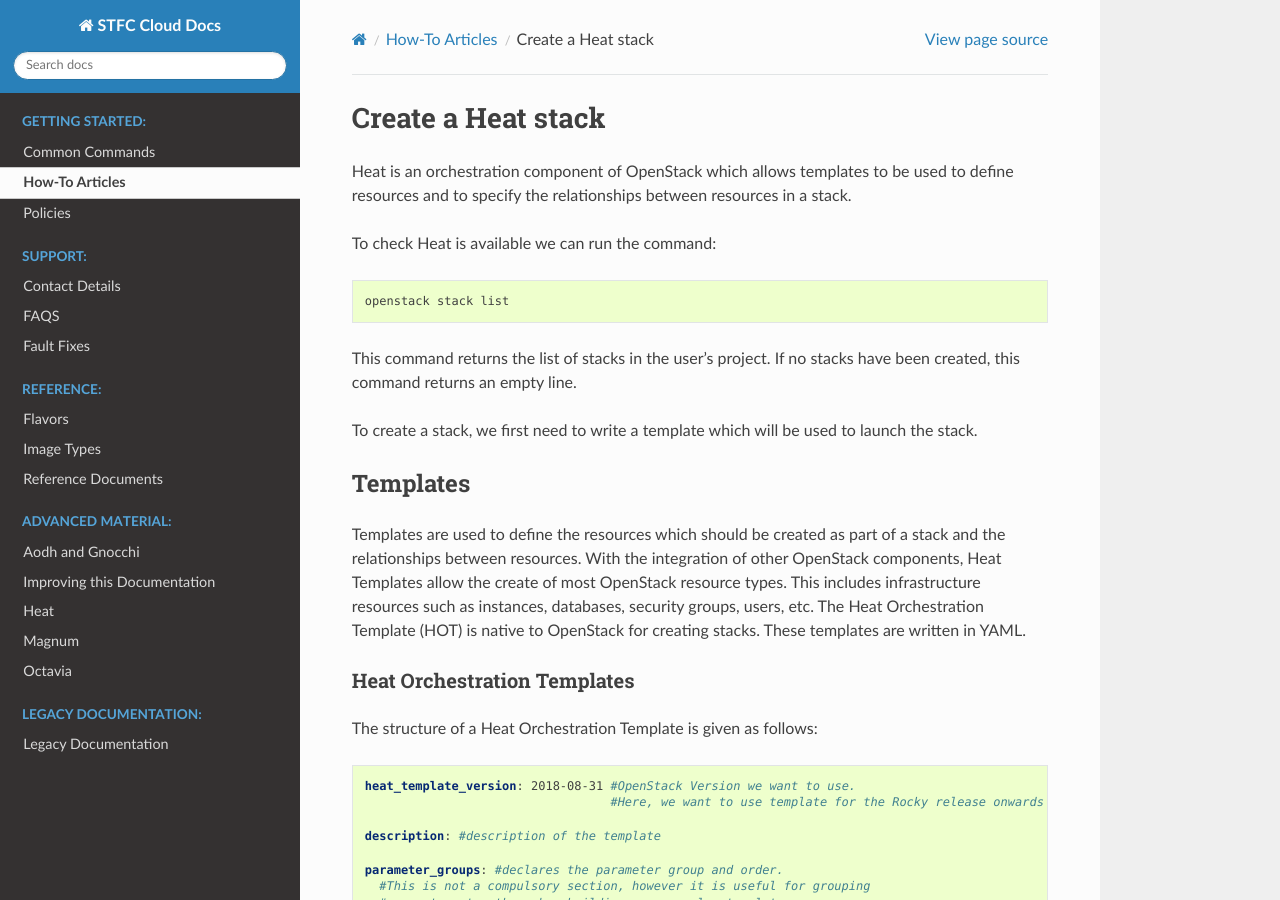
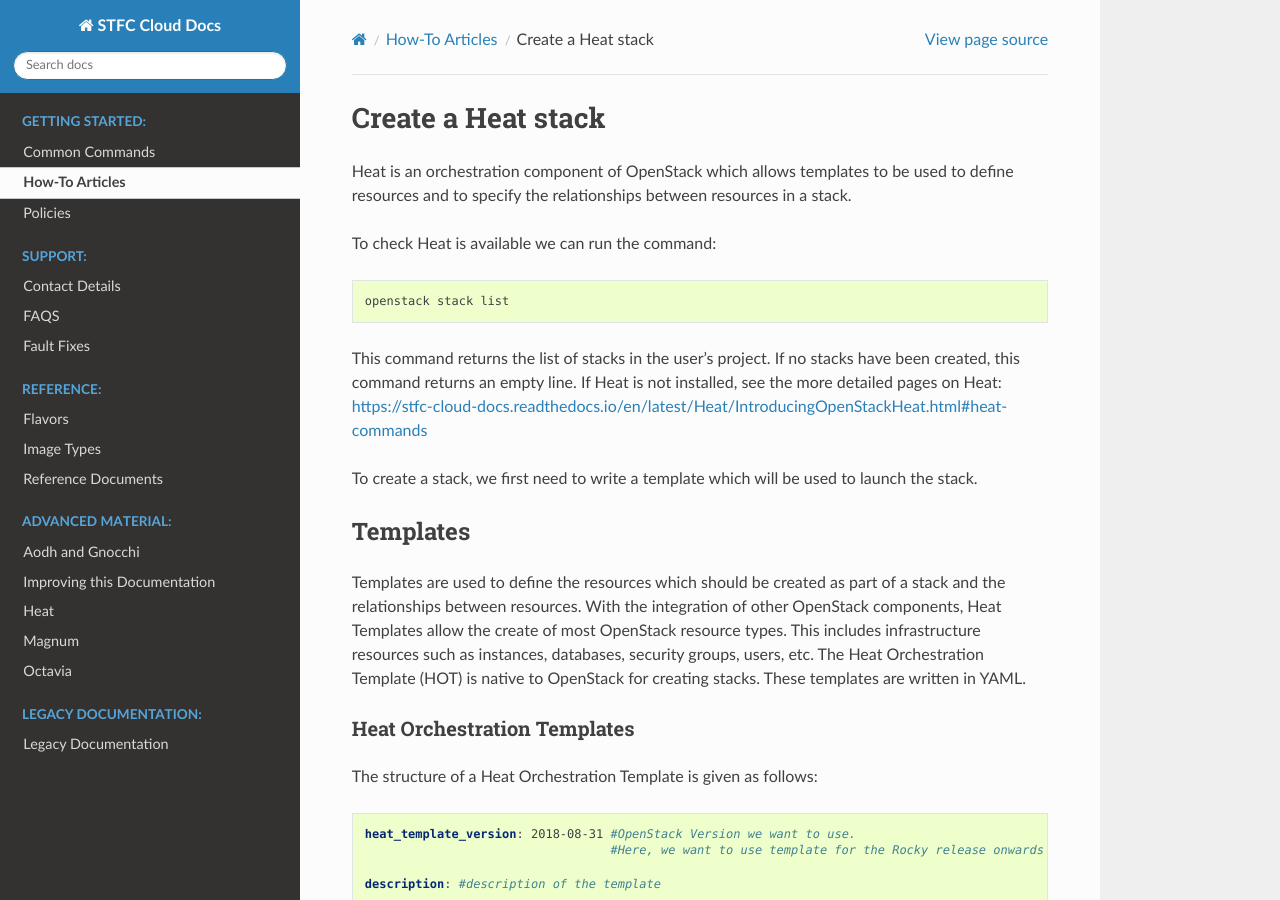
Before and after one commit to stfc/cloud-docs, a Sphinx documentation site: the page built from source/howto/CreateAHeatStack.rst, in a window 1280 px wide and 900 px high. Built offline with Sphinx 7.4.7 and the Read the Docs theme 2.0.0, drawn with Linux system fonts in a browser that asks for light colours.

Commit message:
Add crosslink for installing python heat client

```diff
--- a/source/howto/CreateAHeatStack.rst
+++ b/source/howto/CreateAHeatStack.rst
@@ -10,7 +10,7 @@ To check Heat is available we can run the command:
 
   openstack stack list
 
-This command returns the list of stacks in the user's project. If no stacks have been created, this command returns an empty line.
+This command returns the list of stacks in the user's project. If no stacks have been created, this command returns an empty line. If Heat is not installed, see the more detailed pages on Heat: https://stfc-cloud-docs.readthedocs.io/en/latest/Heat/IntroducingOpenStackHeat.html#heat-commands
 
 To create a stack, we first need to write a template which will be used to launch the stack.
 
```
